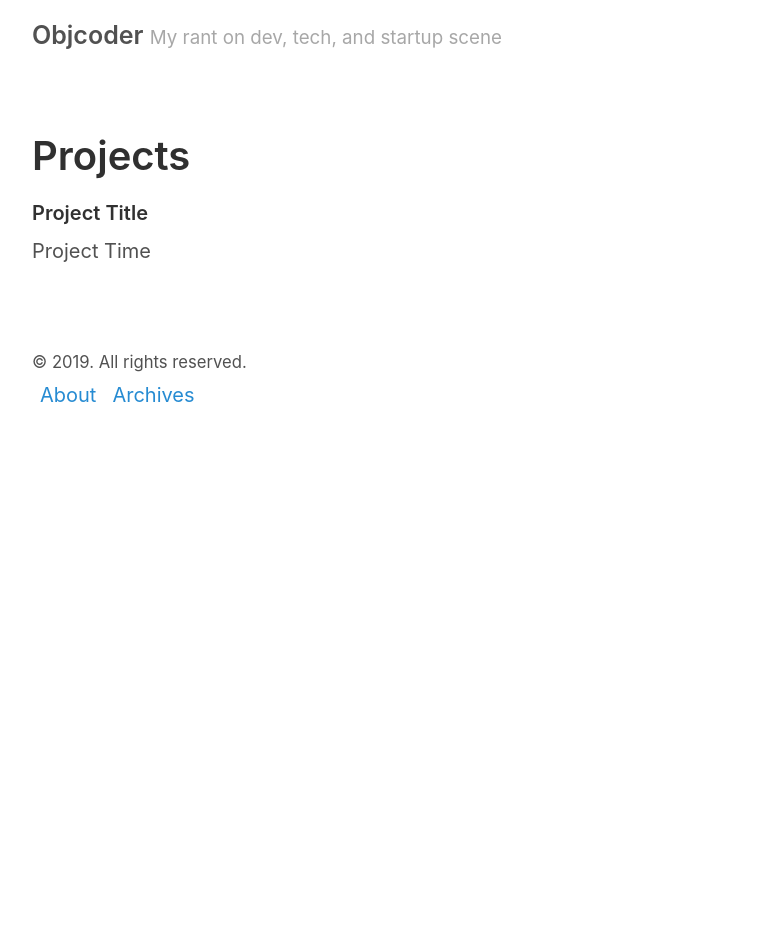
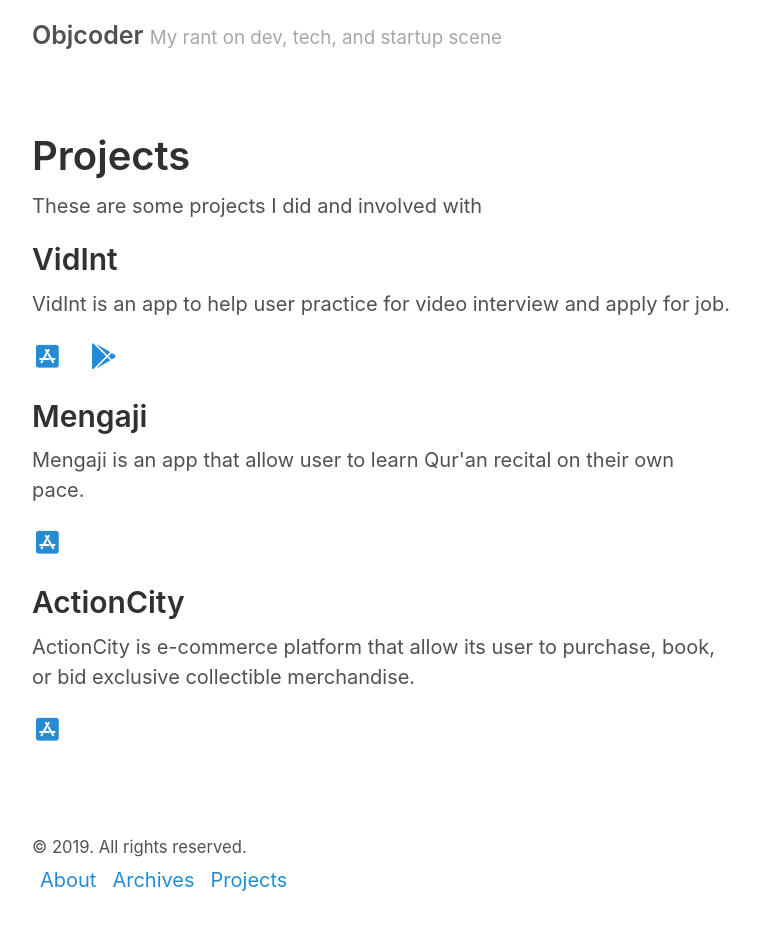
Before and after one commit to sergioutama/sergioutama.github.io, a Jekyll site: the page built from projects.html, in a window 1280 px wide. Shown: the whole page, without its empty margins (258-1018 px from the left). Built offline with Jekyll 4.4.1, drawn with Linux system fonts in a browser that asks for light colours; nearby versions of some CDN libraries; before the commit the page ends 900 px from its top, so only the background shows below that.

Commit message:
add projects page

```diff
--- a/_data/projects.yml
+++ b/_data/projects.yml
@@ -1,5 +1,22 @@
-- title: Project 1
-  description: A simple project bla bla bla
-  url: https://coderclimber.com
-  appstore_url: https://coderclimber.com
-  playstore_url: https://coderclimber.com
+- title: VidInt
+  description: VidInt is an app to help user practice for video interview and apply for job.
+  type: independent
+  download_links:
+    - type: appstore
+      url: https://itunes.apple.com/us/app/vidint/id1359021941?mt=8
+    - type: playstore
+      url: https://play.google.com/store/apps/details?id=com.seekasia.vidint
+
+- title: Mengaji
+  description: Mengaji is an app that allow user to learn Qur'an recital on their own pace.
+  type: independent
+  download_links:
+    - type: appstore
+      url: https://itunes.apple.com/my/app/mengaji-com/id1242740747?mt=8
+
+- title: ActionCity
+  description: ActionCity is e-commerce platform that allow its user to purchase, book, or bid exclusive collectible merchandise.
+  type: independent
+  download_links:
+    - type: appstore
+      url: https://itunes.apple.com/my/app/actioncity/id1067560552?mt=8
--- a/_layouts/about.html
+++ b/_layouts/about.html
@@ -3,7 +3,7 @@ layout: default
 ---
 
 
-{% comment %} {% include profile_card.html %} {% endcomment %}
+{% include profile_card.html %}
 
 <article class="page">
     <h1 class="page-title">{{ page.title }}</h1>
--- a/projects.html
+++ b/projects.html
@@ -2,10 +2,28 @@
 layout: page
 permalink: /projects/
 title: Projects
+nav: main
 ---
 
+<div>
+These are some projects I did and involved with
+</div>
+
 <div class="project">
-    <h4>Project Title</h4>
-    <span>Project Time</span>
-    <img src="#" alt=""/>
+    {% for project in site.data.projects %}
+        <h2>{{project.title}}</h2>
+        <p>{{project.description}}</p>
+        <div class="project-link">
+        {% for download_link in project.download_links  %}
+            <div class="download-link"><a href={{download_link.url}} >
+            {% case download_link.type%}
+                {% when "appstore"%}
+                    <i class="fab fa-app-store-ios"></i>
+                {% when "playstore"%}
+                    <i class="fab fa-google-play"></i>
+            {% endcase %}
+            </a></div>
+        {% endfor %}
+        </div>
+    {% endfor %}
 </div>
--- a/styles.scss
+++ b/styles.scss
@@ -57,3 +57,19 @@
         padding: 4px 8px;
     }
 }
+
+.project-link {
+    display: flex;
+    flex-direction: row;
+    .download-link {
+        display: flex;
+        margin-right: 1.2rem;
+        padding: 0.2rem;
+        a {
+
+            i {
+                font-size: 1.3rem;
+            }
+        }
+    }
+}
```
Also changed, not shown: _data/profile.yml (+7 -6 lines), _includes/profile_card.html (+7 -0 lines), _data/clients.yml (added).
